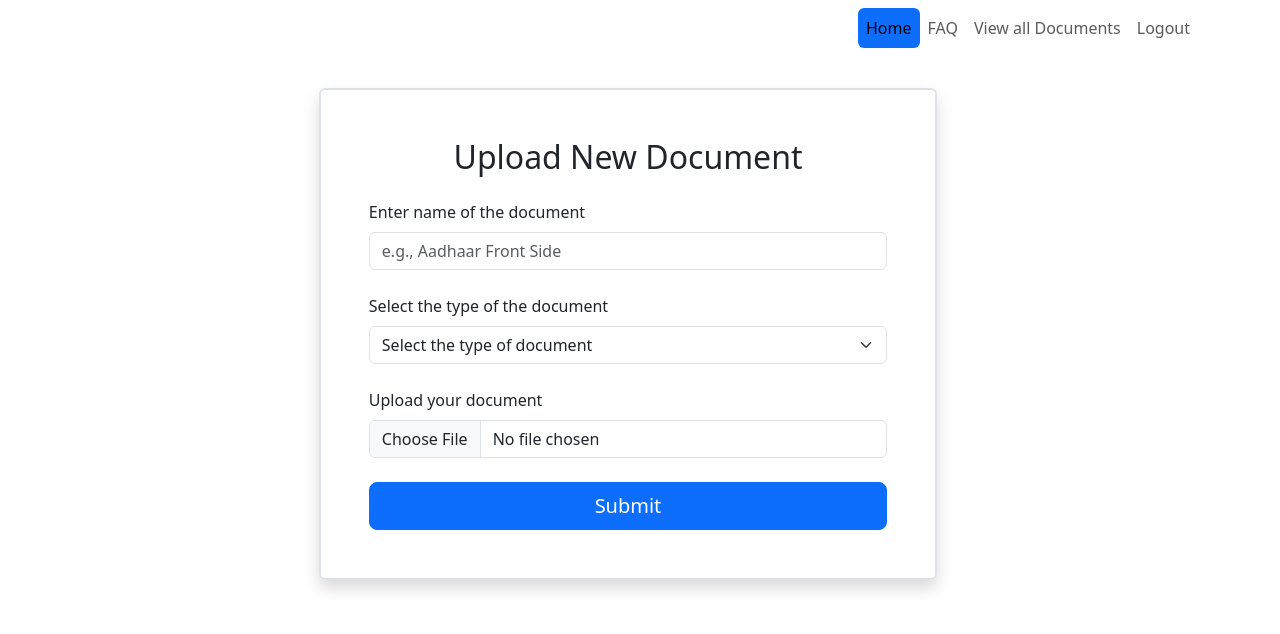
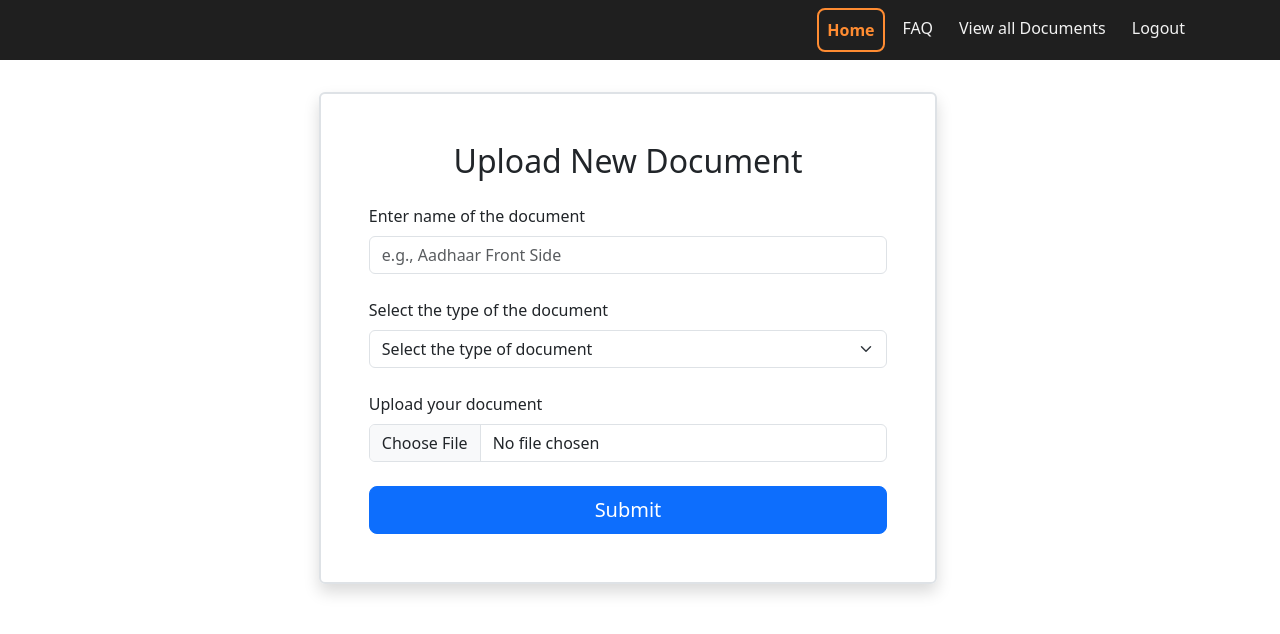
Before and after one commit to Neha-Himesh/upload-documents-securely, a website: page src/upload_page.html in a window 1280 px wide. Drawn offline with nearby package versions, Linux system fonts and the light colour scheme.

Commit message:
Added common css page for navbar and edited username related elements

```diff
--- a/public/css/home_page.css
+++ b/public/css/home_page.css
@@ -70,28 +70,3 @@ input{
         border-top: 16px solid #ffa100;
     }
 }
-/* Navbar background and text */
-.custom-navbar {
-    background-color: #1f1f1f; /* rich dark gray */
-  }
-
-  .custom-navbar .nav-link {
-    color: #f2f2f2 !important;
-    margin: 0 5px;
-    border-radius: 0.5rem;
-    transition: background-color 0.3s ease, border 0.3s ease;
-  }
-
-  /* Hover state for all nav links */
-  .custom-navbar .nav-link:hover {
-    background-color: #333333;
-    color: #ffffff !important;
-  }
-
-  /* Active nav pill without Bootstrap blue */
-  .custom-navbar .nav-link.active {
-    background-color: transparent;
-    border: 2px solid #FF8C32; /* use your theme’s orange */
-    color: #FF8C32 !important;
-    font-weight: bold;
-  }
--- /dev/null
+++ b/public/css/navbar.css
@@ -0,0 +1,25 @@
+/* Navbar background and text */
+.custom-navbar {
+    background-color: #1f1f1f; /* rich dark gray */
+}
+
+.custom-navbar .nav-link {
+    color: #f2f2f2 !important;
+    margin: 0 5px;
+    border-radius: 0.5rem;
+    transition: background-color 0.3s ease, border 0.3s ease;
+}
+
+  /* Hover state for all nav links */
+.custom-navbar .nav-link:hover {
+    background-color: #333333;
+    color: #ffffff !important;
+}
+
+  /* Active nav pill without Bootstrap blue */
+.custom-navbar .nav-link.active {
+    background-color: transparent;
+    border: 2px solid #FF8C32; /* use your theme’s orange */
+    color: #FF8C32 !important;
+    font-weight: bold;
+}
--- a/public/css/user_home_page.css
+++ b/public/css/user_home_page.css
@@ -71,28 +71,3 @@
     font-size: 1.5rem;
     font-weight: bold;
 }
-/* Navbar background and text */
-.custom-navbar {
-    background-color: #1f1f1f; /* rich dark gray */
-  }
-
-  .custom-navbar .nav-link {
-    color: #f2f2f2 !important;
-    margin: 0 5px;
-    border-radius: 0.5rem;
-    transition: background-color 0.3s ease, border 0.3s ease;
-  }
-
-  /* Hover state for all nav links */
-  .custom-navbar .nav-link:hover {
-    background-color: #333333;
-    color: #ffffff !important;
-  }
-
-  /* Active nav pill without Bootstrap blue */
-  .custom-navbar .nav-link.active {
-    background-color: transparent;
-    border: 2px solid #FF8C32; /* use your theme’s orange */
-    color: #FF8C32 !important;
-    font-weight: bold;
-  }
--- a/public/css/view_documents_page.css
+++ b/public/css/view_documents_page.css
@@ -35,29 +35,3 @@
   .view-documents-delete-icon{
     filter: brightness(0) saturate(100%) invert(34%) sepia(93%) saturate(1491%) hue-rotate(354deg) brightness(97%) contrast(106%);
   }
-
-  /* Navbar background and text */
-.custom-navbar {
-    background-color: #1f1f1f; /* rich dark gray */
-  }
-
-  .custom-navbar .nav-link {
-    color: #f2f2f2 !important;
-    margin: 0 5px;
-    border-radius: 0.5rem;
-    transition: background-color 0.3s ease, border 0.3s ease;
-  }
-
-  /* Hover state for all nav links */
-  .custom-navbar .nav-link:hover {
-    background-color: #333333;
-    color: #ffffff !important;
-  }
-
-  /* Active nav pill without Bootstrap blue */
-  .custom-navbar .nav-link.active {
-    background-color: transparent;
-    border: 2px solid #FF8C32; /* use your theme’s orange */
-    color: #FF8C32 !important;
-    font-weight: bold;
-  }
--- a/src/upload_page.html
+++ b/src/upload_page.html
@@ -5,6 +5,7 @@
     <meta name="viewport" content="width=device-width, initial-scale=1.0">
     <title>Upload Document</title>
     <link href="https://cdn.jsdelivr.net/npm/bootstrap@5.3.3/dist/css/bootstrap.min.css" rel="stylesheet"/>
+    <link href="/css/navbar.css" type="text/css" rel="stylesheet">
 </head>
     <body>
         <nav class="navbar navbar-expand-lg custom-navbar">
```
Also changed, not shown: src/edit_document_page.html (+1 -0 lines), src/user_home_page.html (+6 -5 lines), src/user_home_page.js (+5 -7 lines), src/view_documents_page.html (+1 -0 lines), dist/css/home_page.css, dist/css/navbar.css (added), dist/css/user_home_page.css, dist/css/view_documents_page.css, dist/edit_document_page.html, dist/upload_page.html, dist/user_home_page.html, dist/view_documents_page.html, 1 other file.
